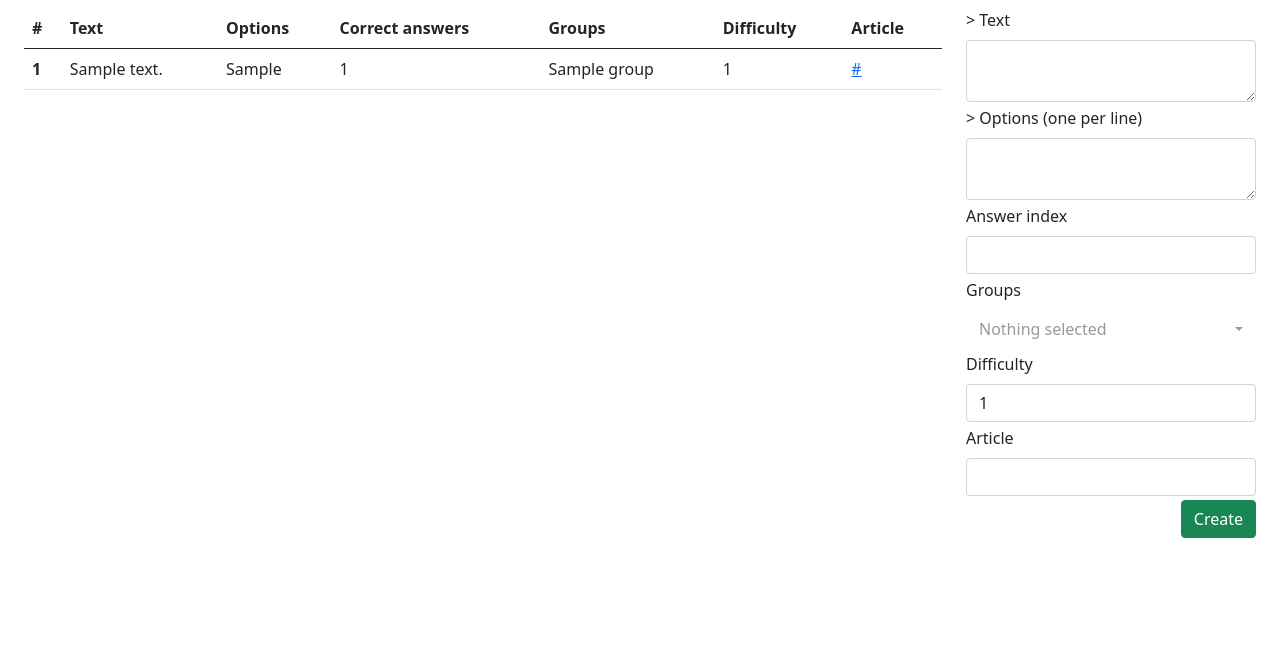
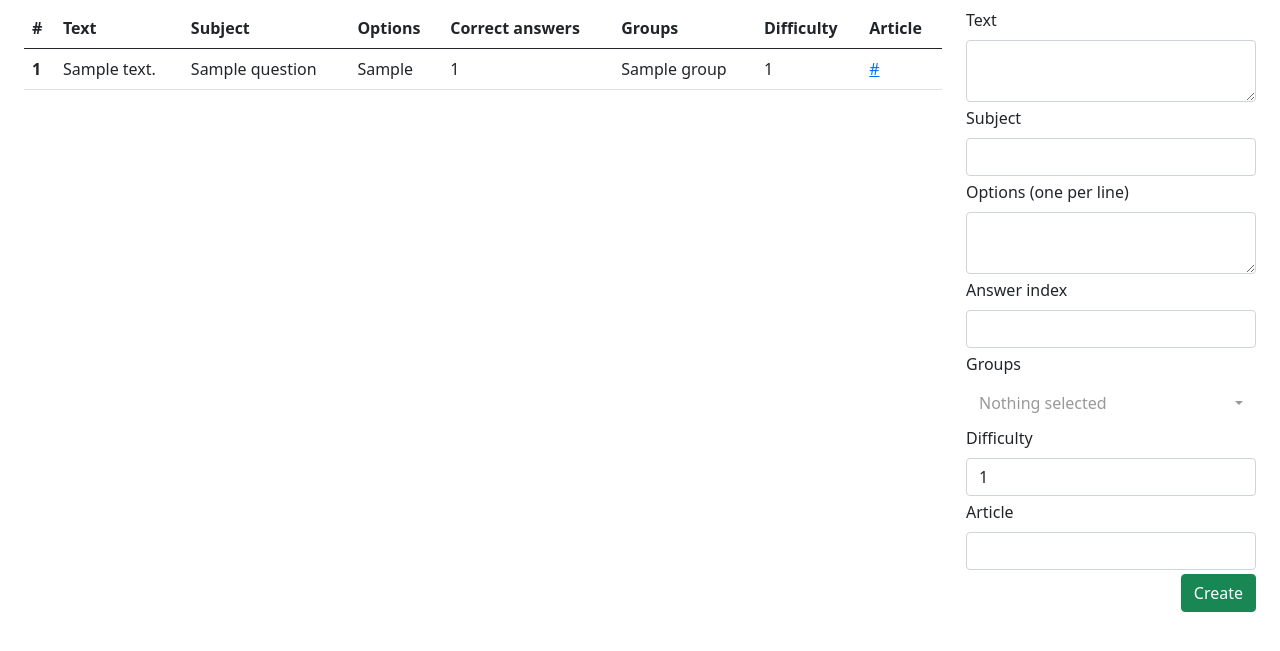
Before and after one commit to PluxCo/tp-web, a Flask app: page /add_question in a window 1280 px wide. Shown: the part 56-707 px from the top of the page. Run offline with Flask 3, Linux system fonts and the light colour scheme; tables that the repository leaves empty hold one stand-in row (values such as "Sample post"); some libraries are stand-ins or nearby versions.

Commit message:
added subject fields

```diff
--- a/web/__init__.py
+++ b/web/__init__.py
@@ -64,8 +64,9 @@ def add_question_page():
     if create_question_form.validate_on_submit():
         selected = [int(item) for item in create_question_form.groups.data]
         selected_groups = db.scalars(select(users.PersonGroup).where(users.PersonGroup.id.in_(selected)))
-        options = json.dumps(create_question_form.options.data.splitlines())
+        options = json.dumps(create_question_form.options.data.splitlines(), ensure_ascii=False)
         new_question = questions.Question(text=create_question_form.text.data,
+                                          subject=create_question_form.subject.data,
                                           options=options,
                                           answer=create_question_form.answer.data - 1,
                                           level=create_question_form.level.data,
@@ -75,7 +76,10 @@ def add_question_page():
         db.add(new_question)
         db.commit()
 
-        create_question_form = CreateQuestionForm(formdata=None)
+        create_question_form = CreateQuestionForm(formdata=None,
+                                                  subject=create_question_form.subject.data,
+                                                  article=create_question_form.article.data)
+        create_question_form.groups.choices = groups
 
     questions_list = db.scalars(select(questions.Question))
 
--- a/web/forms/questions.py
+++ b/web/forms/questions.py
@@ -5,6 +5,7 @@ from wtforms.validators import DataRequired, ValidationError
 
 class CreateQuestionForm(FlaskForm):
     text = TextAreaField("Text", validators=[DataRequired()])
+    subject = StringField("Subject")
     options = TextAreaField("Options (one per line)")
     answer = IntegerField("Answer index")
     groups = SelectMultipleField("Groups")
--- a/web/templates/add_question.html
+++ b/web/templates/add_question.html
@@ -9,6 +9,7 @@
                     <tr>
                         <th scope="col">#</th>
                         <th scope="col">Text</th>
+                        <th scope="col">Subject</th>
                         <th scope="col">Options</th>
                         <th scope="col">Correct answers</th>
                         <th scope="col">Groups</th>
@@ -21,6 +22,7 @@
                         <tr>
                             <th scope="row">{{ q.id }}</th>
                             <td>{{ q.text }}</td>
+                            <td>{{ q.subject }}</td>
                             <td>{{ q.options }}</td>
                             <td>{{ q.answer }}</td>
                             <td>{% for item in q.groups %}{{ item.name }}{% if not loop.last %},
@@ -36,11 +38,15 @@
                 <form method="POST" action="">
 
                     {{ create_question_form.csrf_token }}
-                    <div class="mb-1">>
+                    <div class="mb-1">
                         {{ create_question_form.text.label(class_="form-label") }}
                         {{ create_question_form.text(class_="form-control") }}
                     </div>
-                    <div class="mb-1">>
+                    <div class="mb-1">
+                        {{ create_question_form.subject.label(class_="form-label") }}
+                        {{ create_question_form.subject(class_="form-control") }}
+                    </div>
+                    <div class="mb-1">
                         {{ create_question_form.options.label(class_="form-label") }}
                         {{ create_question_form.options(class_="form-control") }}
                     </div>
```
